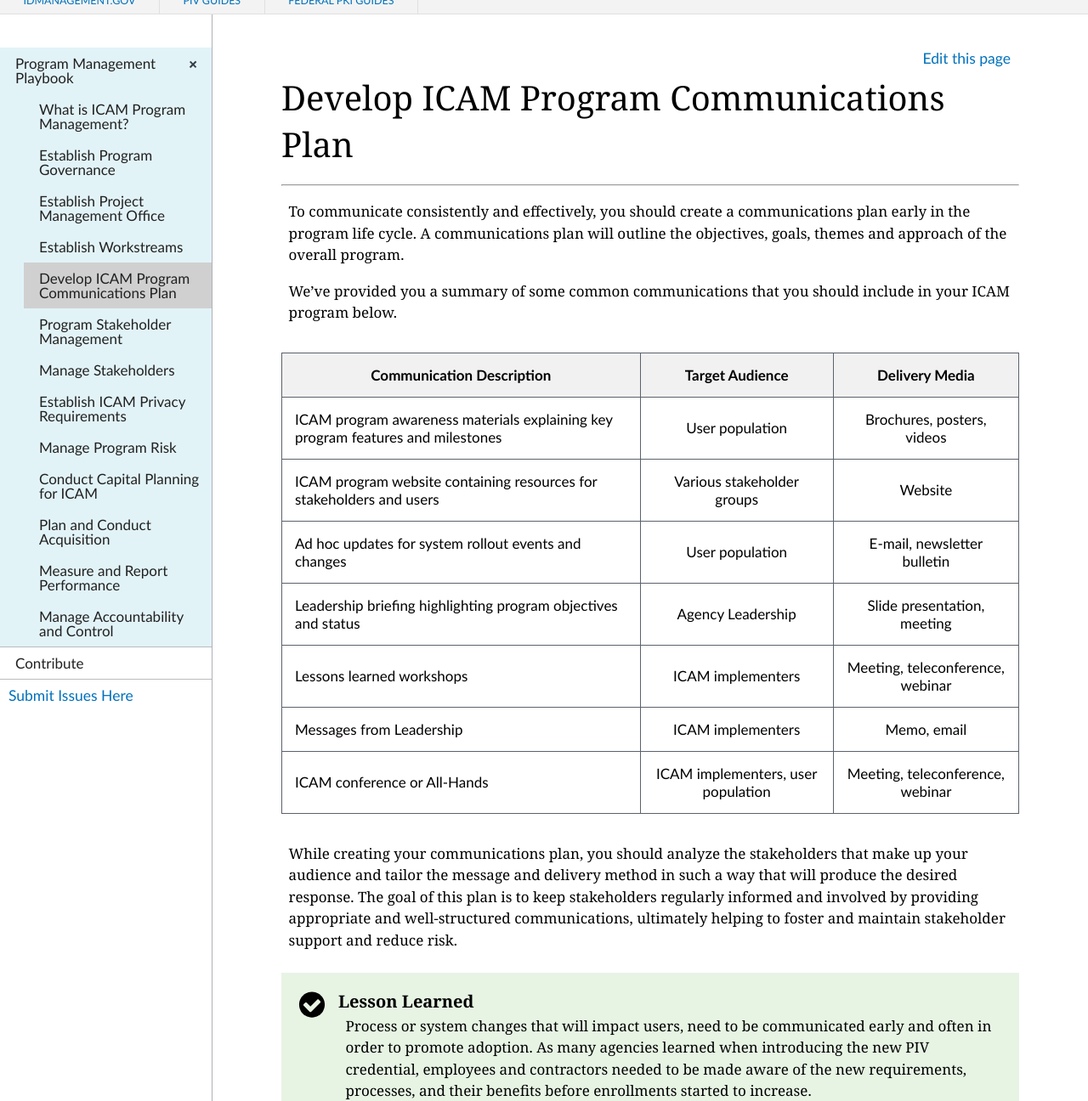
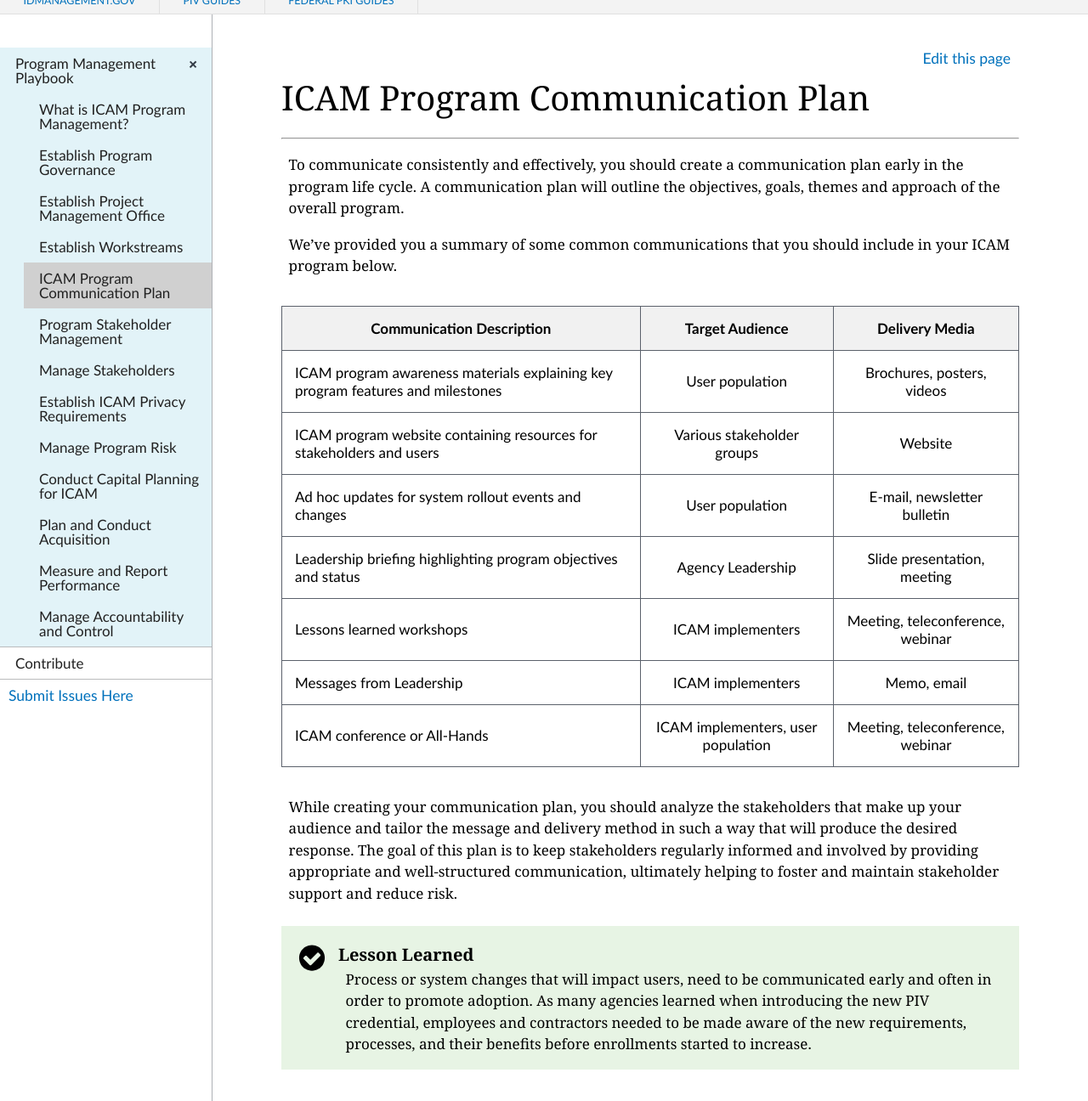
Before and after one commit to GSA/ficam-management, a Jekyll site: the page built from _pm-playbook/04_comm-plan.md, in a window 1280 px wide and 1400 px high, cut to the strip 104-1400 px from the top of the window. Shown: the whole strip at 85% size. Built offline with Jekyll 4.4.1, drawn with Linux system fonts in a browser that asks for light colours; nearby versions of some CDN libraries.

Commit message:
Update 04_comm-plan.md

```diff
--- a/_pm-playbook/04_comm-plan.md
+++ b/_pm-playbook/04_comm-plan.md
@@ -1,12 +1,12 @@
 ---
 layout: default
-title: Develop ICAM Program Communications Plan
+title: ICAM Program Communication Plan
 permalink: /pm-playbook/comm-plan/
 collection: pm-playbook
 ---
 ---
 
-To communicate consistently and effectively, you should create a communications plan early in the program life cycle. A communications plan will outline the objectives, goals, themes and approach of the overall program.
+To communicate consistently and effectively, you should create a communication plan early in the program life cycle. A communication plan will outline the objectives, goals, themes and approach of the overall program.
 
 We’ve provided you a summary of some common communications that you should include in your ICAM program below.
 
@@ -22,6 +22,6 @@ We’ve provided you a summary of some common communications that you should inc
 | ICAM conference or All-Hands | ICAM implementers, user population | Meeting, teleconference, webinar |
 
 
-While creating your communications plan, you should analyze the stakeholders that make up your audience and tailor the message and delivery method in such a way that will produce the desired response. The goal of this plan is to keep stakeholders regularly informed and involved by providing appropriate and well-structured communications, ultimately helping to foster and maintain stakeholder support and reduce risk.
+While creating your communication plan, you should analyze the stakeholders that make up your audience and tailor the message and delivery method in such a way that will produce the desired response. The goal of this plan is to keep stakeholders regularly informed and involved by providing appropriate and well-structured communication, ultimately helping to foster and maintain stakeholder support and reduce risk.
 
 {% include alert-success.html heading = "Lesson Learned" content="Process or system changes that will impact users, need to be communicated early and often in order to promote adoption. As many agencies learned when introducing the new PIV credential, employees and contractors needed to be made aware of the new requirements, processes, and their benefits before enrollments started to increase." %}
```
